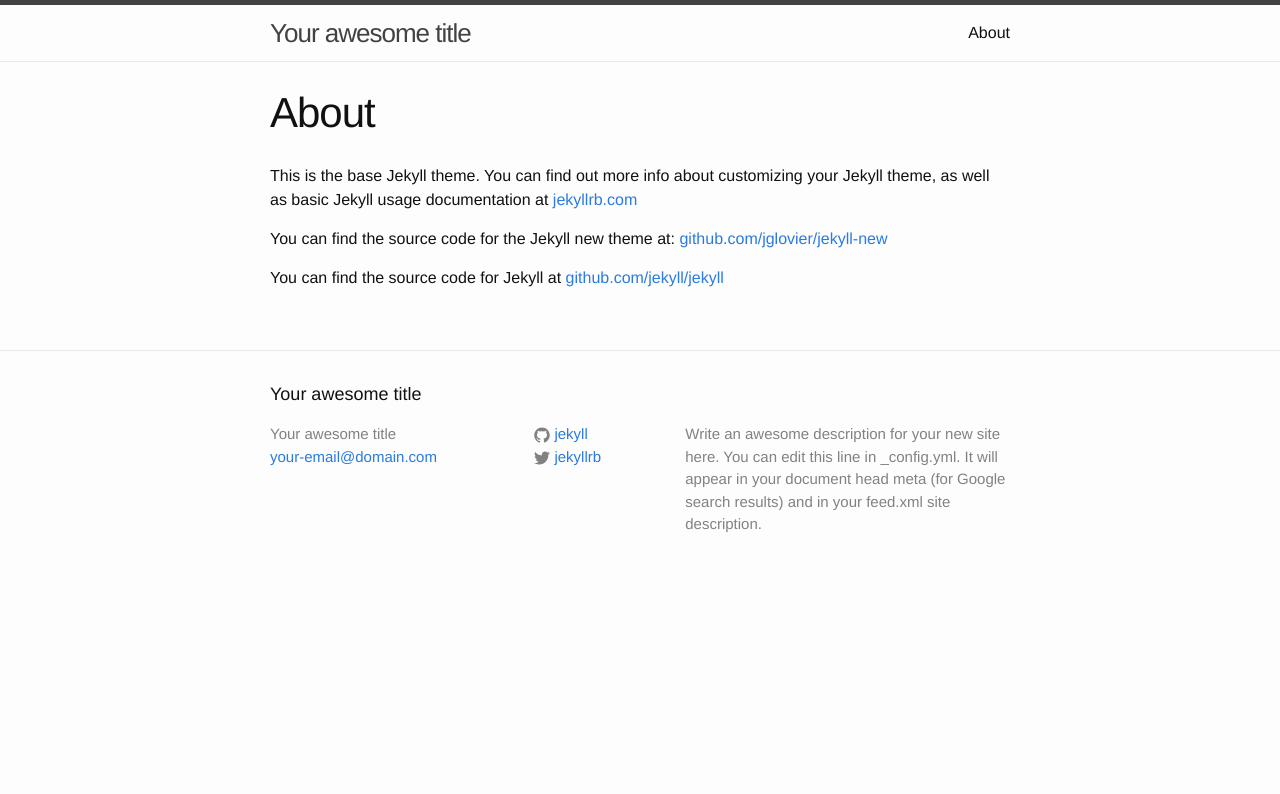
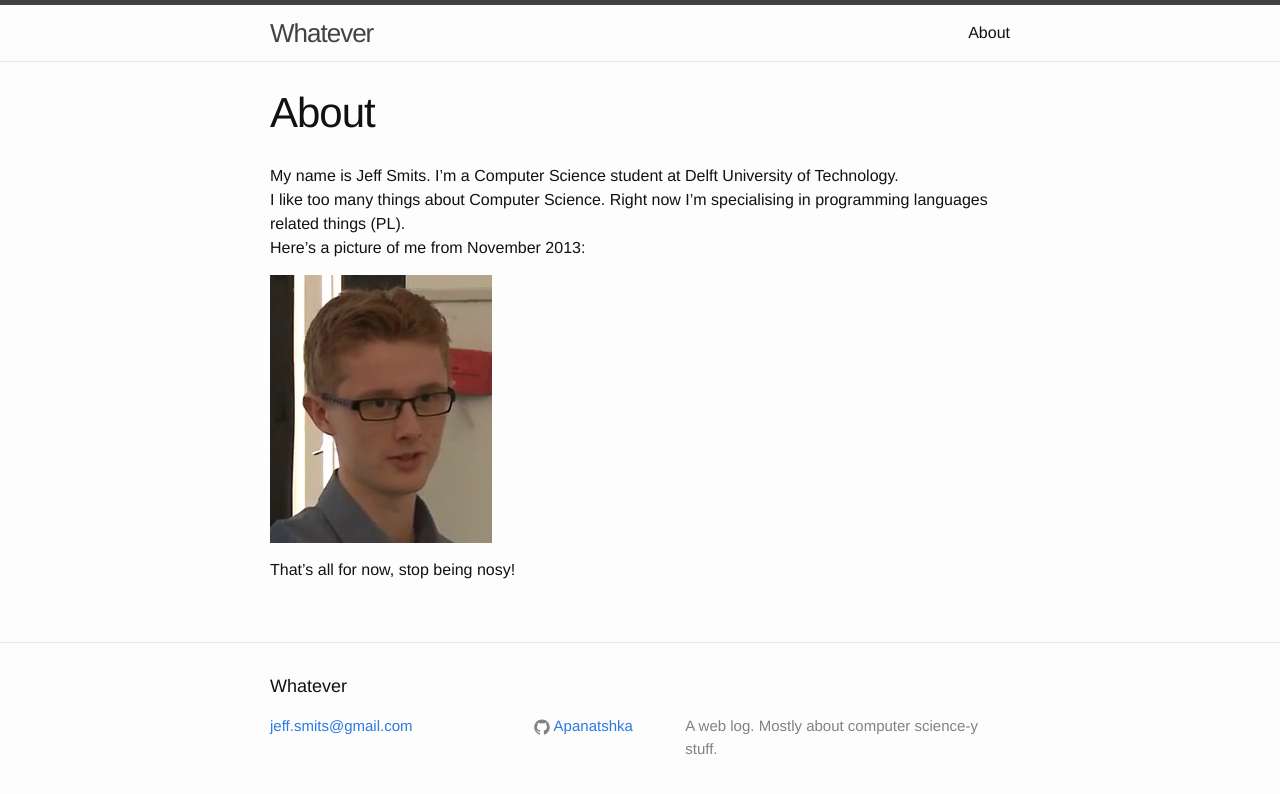
Before and after one commit to Apanatshka/Apanatshka.github.io, a Jekyll site: the page built from about.md, in a window 1280 px wide. Shown: the top 794 px of the page. Built offline with Jekyll 4.4.1, drawn with Linux system fonts in a browser that asks for light colours.

```diff
--- a/_config.yml
+++ b/_config.yml
@@ -1,14 +1,12 @@
 # Site settings
-title: Your awesome title
-email: your-email@domain.com
+title: Whatever
+email: jeff.smits@gmail.com
 description: > # this means to ignore newlines until "baseurl:"
-  Write an awesome description for your new site here. You can edit this
-  line in _config.yml. It will appear in your document head meta (for
-  Google search results) and in your feed.xml site description.
+  A web log. Mostly about computer science-y stuff.
 baseurl: "" # the subpath of your site, e.g. /blog/
-url: "http://yourdomain.com" # the base hostname & protocol for your site
-twitter_username: jekyllrb
-github_username:  jekyll
+url: "http://Apanatshka.github.io" # the base hostname & protocol for your site
+# twitter_username: jekyllrb
+github_username:  Apanatshka
 
 # Build settings
 markdown: kramdown
--- a/_includes/footer.html
+++ b/_includes/footer.html
@@ -7,7 +7,6 @@
     <div class="footer-col-wrapper">
       <div class="footer-col  footer-col-1">
         <ul class="contact-list">
-          <li>{{ site.title }}</li>
           <li><a href="mailto:{{ site.email }}">{{ site.email }}</a></li>
         </ul>
       </div>
--- a/about.md
+++ b/about.md
@@ -2,10 +2,16 @@
 layout: page
 title: About
 permalink: /about/
+tags:
+- creepy photos
 ---
 
-This is the base Jekyll theme. You can find out more info about customizing your Jekyll theme, as well as basic Jekyll usage documentation at [jekyllrb.com](http://jekyllrb.com/)
+My name is Jeff Smits. I'm a Computer Science student at Delft
+University of Technology.
+I like too many things about Computer Science. Right now I'm
+specialising in programming languages related things (PL).
+Here's a picture of me from November 2013:
 
-You can find the source code for the Jekyll new theme at: [github.com/jglovier/jekyll-new](https://github.com/jglovier/jekyll-new)
+![screengrab from Elm Workshop 2013 presentation]({{url}}/images/me-2013.jpg)
 
-You can find the source code for Jekyll at [github.com/jekyll/jekyll](https://github.com/jekyll/jekyll)
+That's all for now, stop being nosy!
```
Also changed, not shown: _posts/2015-04-13-welcome-to-jekyll.markdown (deleted, +0 -25 lines), _posts/2015-05-16-first.markdown (added, +31 -0 lines), README.md, images/me-2013.jpg (added).
